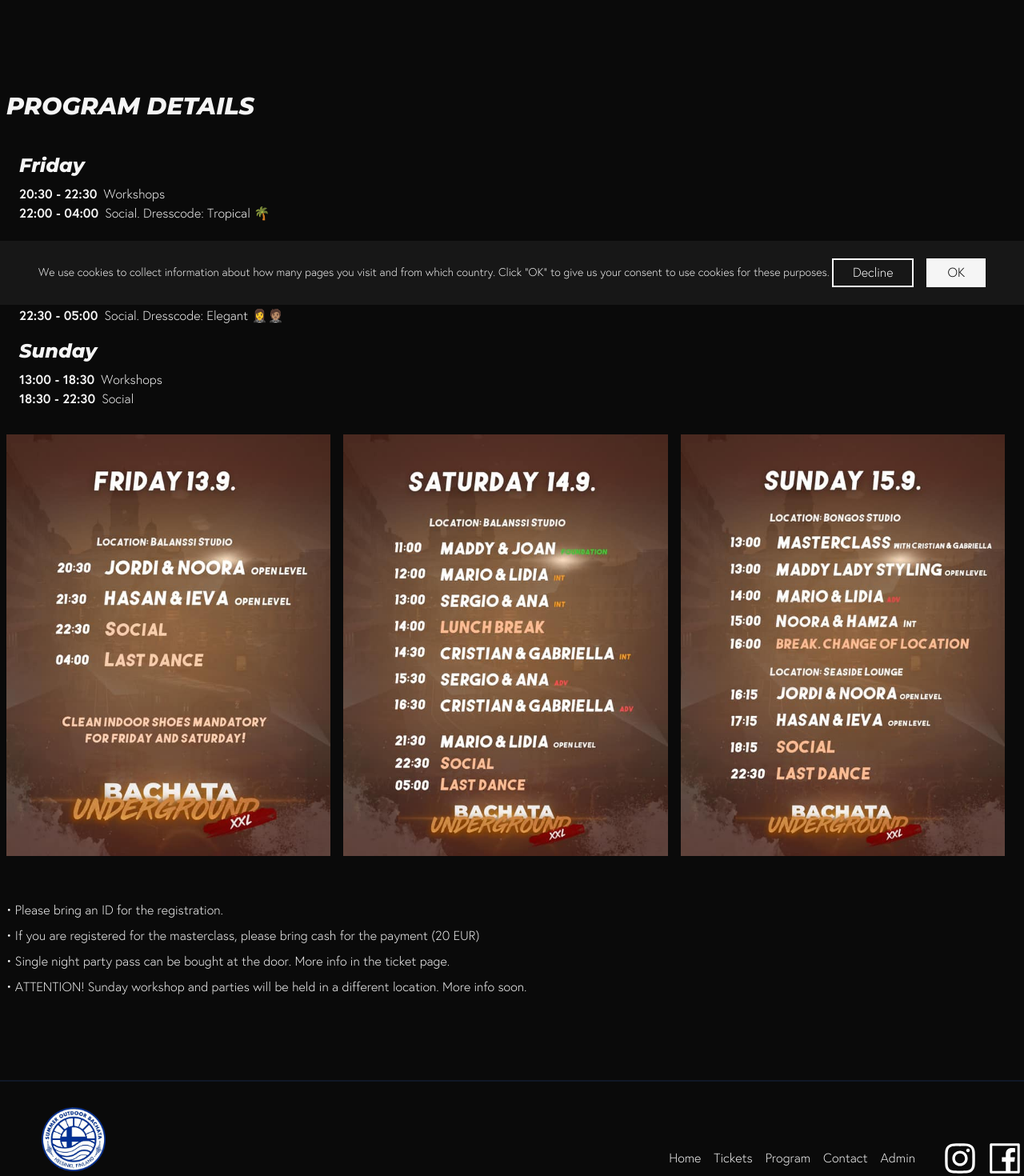
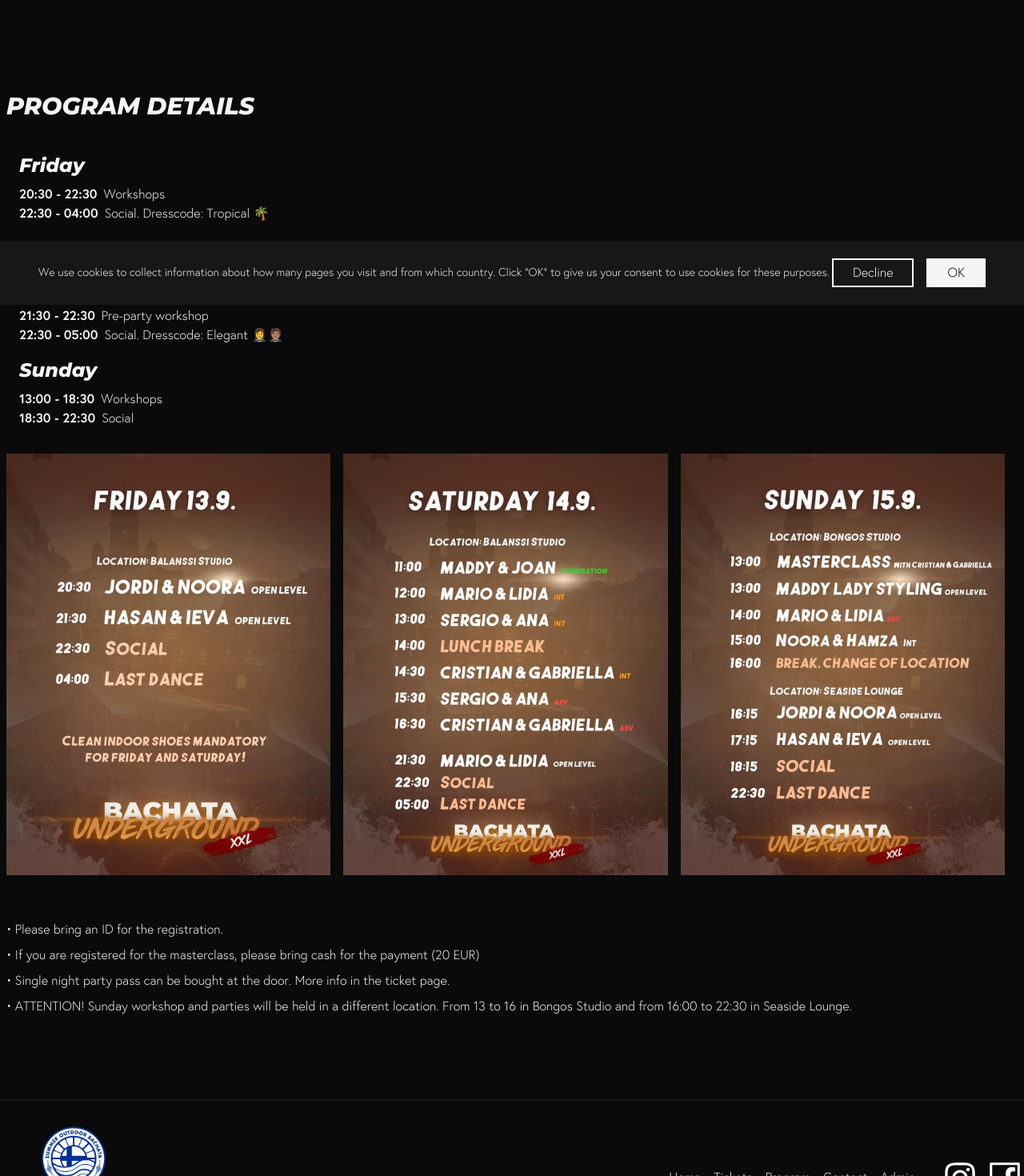
Before and after one commit to Laurent888/underground-xxl, a Next.js app: page /program in a window 1280 px wide. Shown: the part 419-1889 px from the top of the page at 80% size. Built offline with nearby package versions, Linux system fonts and the light colour scheme.

Commit message:
details on single night pass

```diff
--- a/src/pages/program.tsx
+++ b/src/pages/program.tsx
@@ -21,7 +21,7 @@ export default function Program() {
               <p>Workshops</p>
             </div>
             <div className="flex flex-row">
-              <p className="font-bold mr-2">22:00 - 04:00</p>
+              <p className="font-bold mr-2">22:30 - 04:00</p>
               <p>Social. Dresscode: Tropical 🌴</p>
             </div>
 
@@ -29,6 +29,10 @@ export default function Program() {
             <div className="flex flex-row">
               <p className="font-bold mr-2">11:00 - 17:30</p>
               <p>Workshops</p>
+            </div>
+            <div className="flex flex-row">
+              <p className="font-bold mr-2">16:00 - 20:00</p>
+              <p>Outdoor bachata social at Annantalo A-lava (Kamppi metro)</p>
             </div>
             <div className="flex flex-row">
               <p className="font-bold mr-2">21:30 - 22:30</p>
@@ -76,7 +80,8 @@ export default function Program() {
             • There is lunch option for 9,5 EUR in the same building as the event on Saturday. Recommended!
           </p> */}
           <p className="mb-2">
-            • ATTENTION! Sunday workshop and parties will be held in a different location. More info soon.
+            • ATTENTION! Sunday workshop and parties will be held in a different location. From 13 to 16 in Bongos
+            Studio and from 16:00 to 22:30 in Seaside Lounge.
           </p>
         </div>
 
--- a/src/pages/tickets.tsx
+++ b/src/pages/tickets.tsx
@@ -46,6 +46,13 @@ export default function Tickets() {
             <Body
               mobileLeft
               text="Party pass will be available 1st of August at the price of 46€. It includes access to all parties and pre-party workshops."
+            />
+
+            <p className="font-semibold text-neutral-400">Single night pass</p>
+            <Body
+              mobileLeft
+              text="Single night pass are available at the door. Please note that we only accept cash or mobile pay. The prices are as follows:
+              Friday 15€, Saturday 25€ and Sunday 12€. Pre-party workshop is included in the price."
             />
 
             <p className="font-semibold text-neutral-400">Refund policy</p>
```
